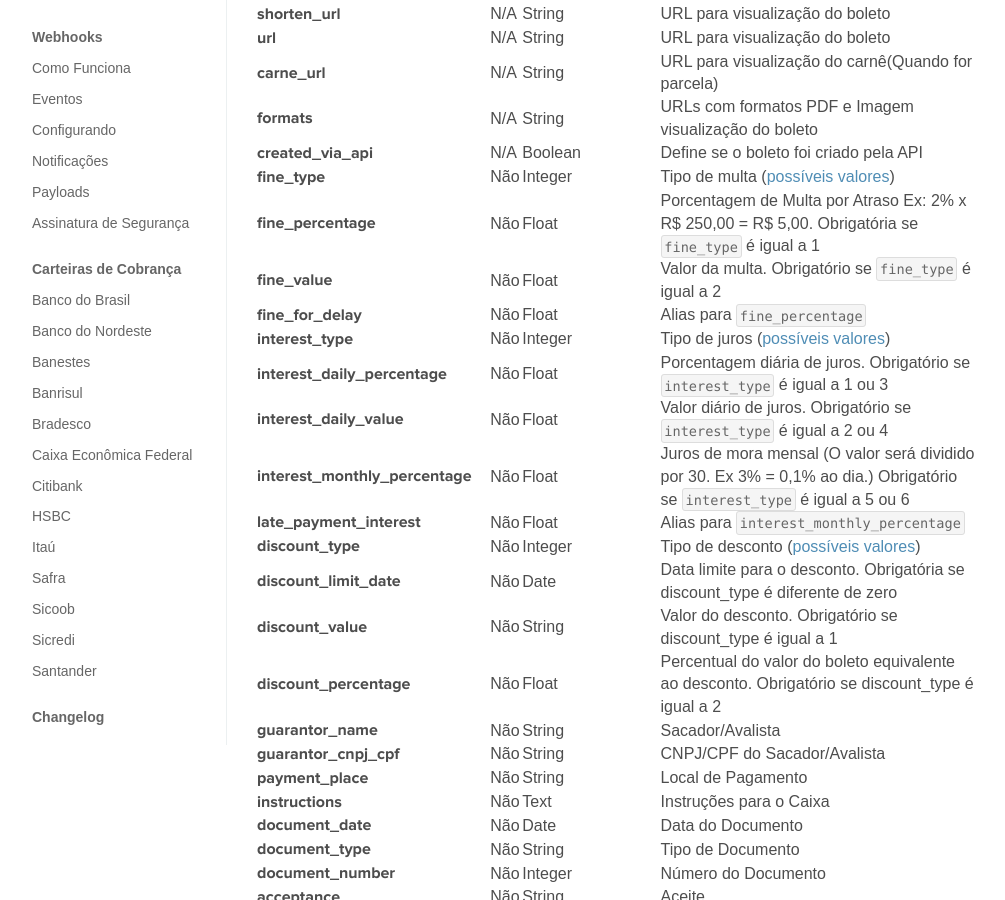
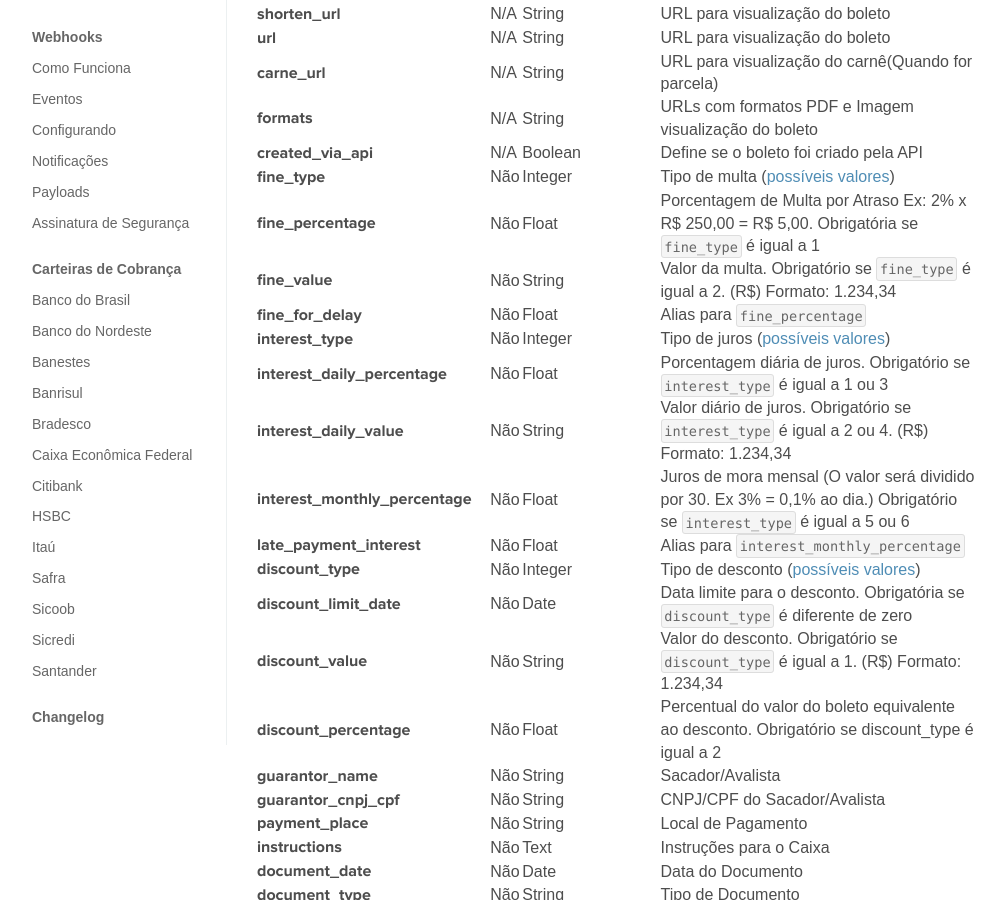
Before and after one commit to BoletoSimples/boletosimples-docs, a Jekyll site: the page built from reference/v1/bank_billets/index.md, in a window 1280 px wide and 900 px high, scrolled down 1500 px. Shown: the whole window, without its empty margins (143-1148 px from the left). Built offline with Jekyll 4.4.1, drawn with Linux system fonts in a browser that asks for light colours.

Commit message:
Money attributes type String with example of set

```diff
--- a/reference/v1/bank_billets/index.md
+++ b/reference/v1/bank_billets/index.md
@@ -54,16 +54,16 @@ breadcrumb: Boletos
 | **created_via_api**             | N/A   | Boolean |         | Define se o boleto foi criado pela API
 | **fine_type**                   | Não   | Integer |         | Tipo de multa ([possíveis valores](#fine_type))
 | **fine_percentage**             | Não   | Float   |         | Porcentagem de Multa por Atraso Ex: 2% x R$ 250,00 = R$ 5,00. Obrigatória se `fine_type` é igual a 1
-| **fine_value**                  | Não   | Float   |         | Valor da multa. Obrigatório se `fine_type` é igual a 2
+| **fine_value**                  | Não   | String  |         | Valor da multa. Obrigatório se `fine_type` é igual a 2. (R$) Formato: 1.234,34
 | **fine_for_delay**              | Não   | Float   |         | Alias para `fine_percentage`
 | **interest_type**               | Não   | Integer |         | Tipo de juros ([possíveis valores](#interest_type))
 | **interest_daily_percentage**   | Não   | Float   |         | Porcentagem diária de juros. Obrigatório se `interest_type` é igual a 1 ou 3
-| **interest_daily_value**        | Não   | Float   |         | Valor diário de juros. Obrigatório se `interest_type` é igual a 2 ou 4
+| **interest_daily_value**        | Não   | String  |         | Valor diário de juros. Obrigatório se `interest_type` é igual a 2 ou 4. (R$) Formato: 1.234,34
 | **interest_monthly_percentage** | Não   | Float   |         | Juros de mora mensal (O valor será dividido por 30. Ex 3% = 0,1% ao dia.) Obrigatório se `interest_type` é igual a 5 ou 6
 | **late_payment_interest**       | Não   | Float   |         | Alias para `interest_monthly_percentage`
 | **discount_type**               | Não   | Integer |         | Tipo de desconto ([possíveis valores](#discount_type))
-| **discount_limit_date**         | Não   | Date    |         | Data limite para o desconto. Obrigatória se discount_type é diferente de zero
-| **discount_value**              | Não   | String  |         | Valor do desconto. Obrigatório se discount_type é igual a 1
+| **discount_limit_date**         | Não   | Date    |         | Data limite para o desconto. Obrigatória se `discount_type` é diferente de zero
+| **discount_value**              | Não   | String  |         | Valor do desconto. Obrigatório se `discount_type` é igual a 1. (R$) Formato: 1.234,34
 | **discount_percentage**         | Não   | Float   |         | Percentual do valor do boleto equivalente ao desconto. Obrigatório se discount_type é igual a 2
 | **guarantor_name**              | Não   | String  |         | Sacador/Avalista
 | **guarantor_cnpj_cpf**          | Não   | String  |         | CNPJ/CPF do Sacador/Avalista
```
Also changed, not shown: reference/v1/customer_subscriptions/index.md (+2 -2 lines), reference/v1/installments/index.md (+2 -2 lines).
